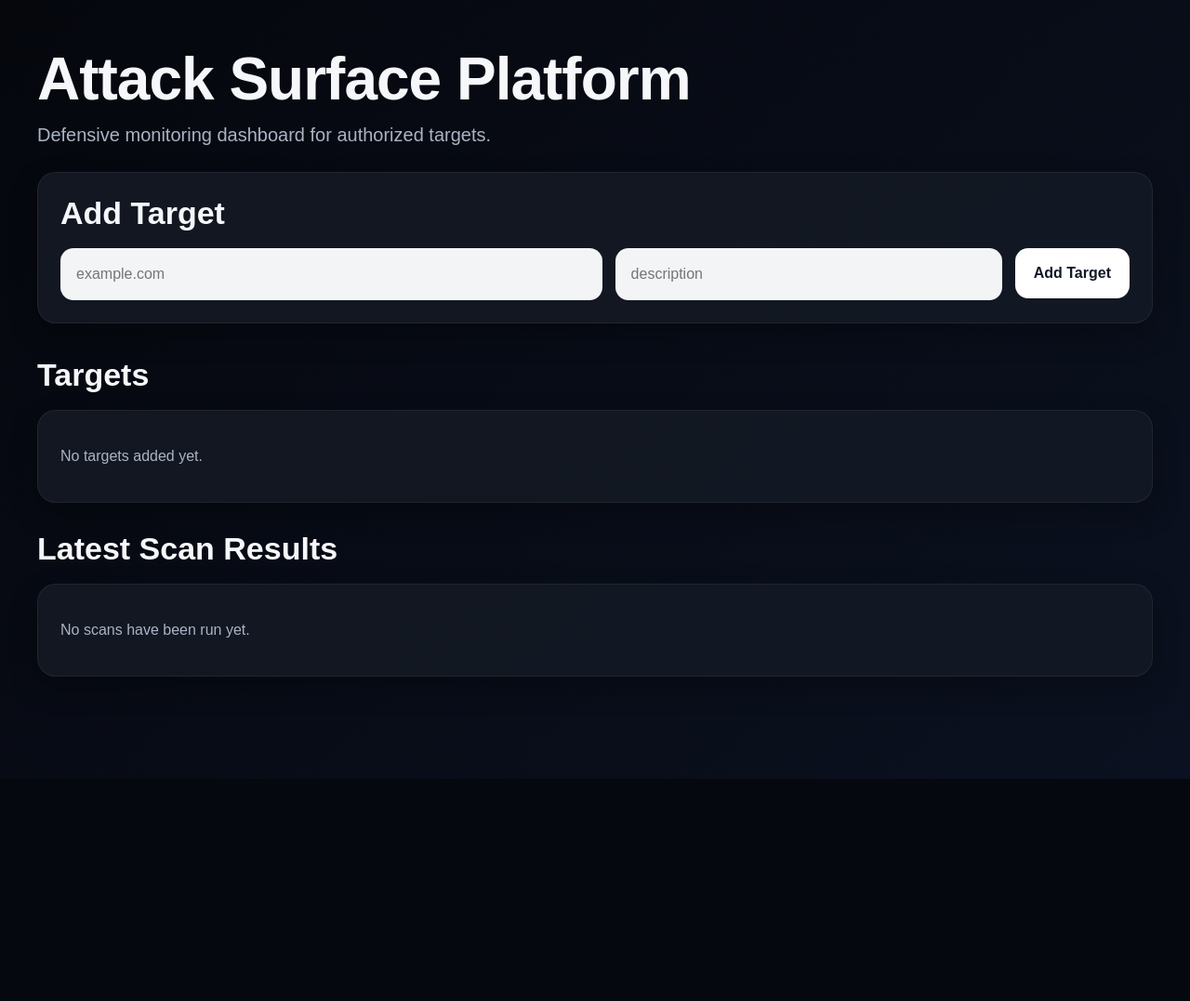
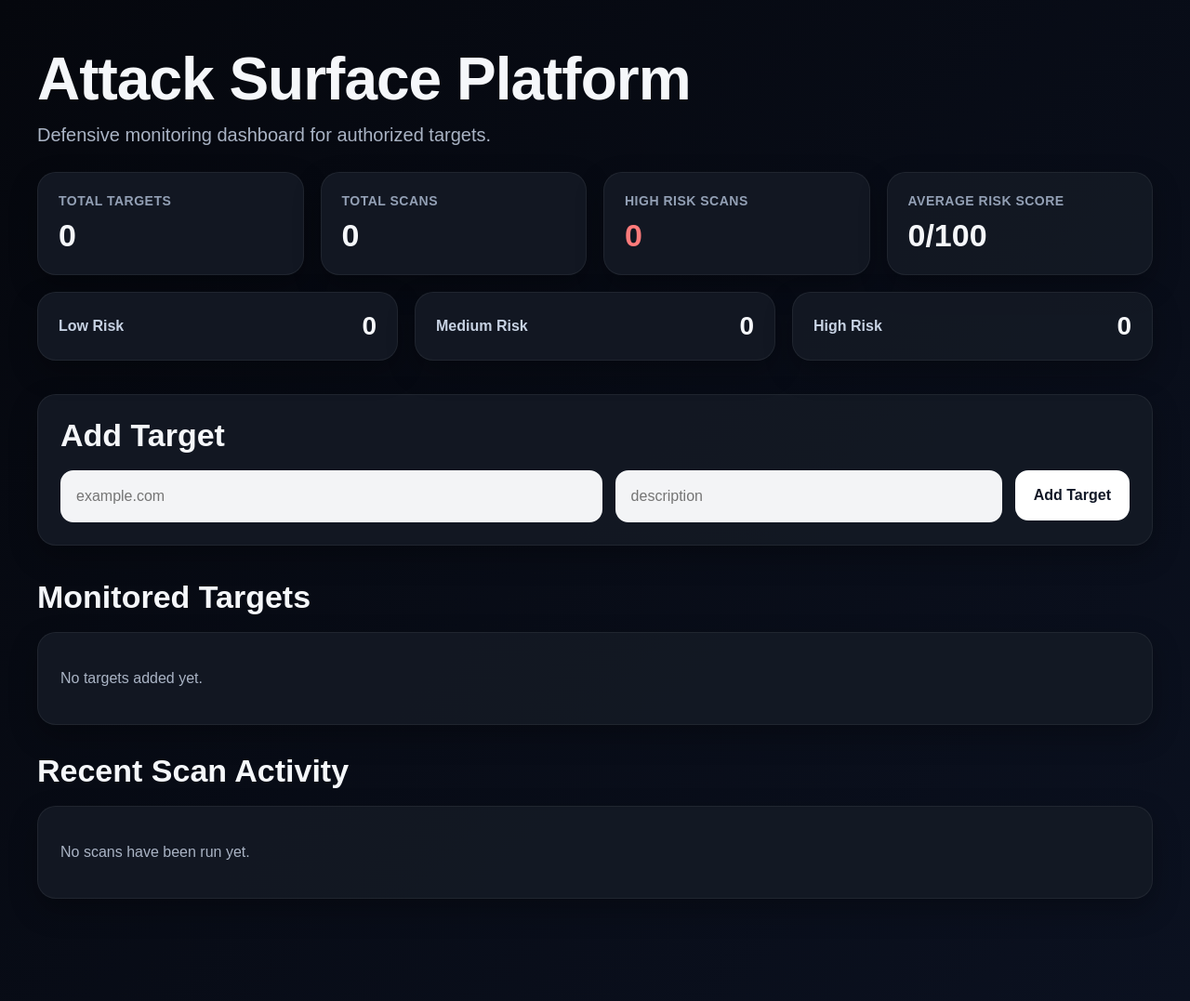
Before and after one commit to xanast/attack-surface-platform, a FastAPI app: page / in a window 1280 px wide. Shown: the whole page at 93% size. Before the commit the page ends 838 px from the top, so only its background shows below. Run offline with FastAPI, Linux system fonts and the light colour scheme; data that the repository does not hold is empty.

Commit message:
Add dashboard metrics and risk overview cards

```diff
--- a/app/static/css/style.css
+++ b/app/static/css/style.css
@@ -43,7 +43,9 @@ body {
 .panel,
 .dashboard-card,
 .result-card,
-.empty-state {
+.empty-state,
+.metric-card,
+.risk-summary-card {
     background: rgba(20, 25, 36, 0.92);
     border: 1px solid rgba(255, 255, 255, 0.06);
     border-radius: 20px;
@@ -59,6 +61,62 @@ body {
 .section-header h2 {
     margin: 0 0 18px 0;
     font-size: 34px;
+}
+
+.stats-grid {
+    display: grid;
+    grid-template-columns: repeat(4, 1fr);
+    gap: 18px;
+    margin-bottom: 18px;
+}
+
+.metric-card {
+    padding: 22px;
+    display: flex;
+    flex-direction: column;
+    gap: 10px;
+}
+
+.metric-label {
+    color: #93a0b5;
+    font-size: 14px;
+    font-weight: 700;
+    text-transform: uppercase;
+    letter-spacing: 0.5px;
+}
+
+.metric-value {
+    font-size: 34px;
+    font-weight: 800;
+    color: #f5f7fa;
+}
+
+.metric-danger .metric-value {
+    color: #ff7b7b;
+}
+
+.risk-summary-grid {
+    display: grid;
+    grid-template-columns: repeat(3, 1fr);
+    gap: 18px;
+    margin-bottom: 36px;
+}
+
+.risk-summary-card {
+    padding: 20px 22px;
+    display: flex;
+    align-items: center;
+    justify-content: space-between;
+}
+
+.risk-summary-title {
+    color: #c7d2e3;
+    font-weight: 700;
+}
+
+.risk-summary-value {
+    font-size: 28px;
+    font-weight: 800;
 }
 
 .target-form {
--- a/app/templates/index.html
+++ b/app/templates/index.html
@@ -7,6 +7,45 @@
     <p class="subtitle">
         Defensive monitoring dashboard for authorized targets.
     </p>
+</div>
+
+<div class="stats-grid">
+    <div class="metric-card">
+        <span class="metric-label">Total Targets</span>
+        <span class="metric-value">{{ stats.total_targets }}</span>
+    </div>
+
+    <div class="metric-card">
+        <span class="metric-label">Total Scans</span>
+        <span class="metric-value">{{ stats.total_scans }}</span>
+    </div>
+
+    <div class="metric-card metric-danger">
+        <span class="metric-label">High Risk Scans</span>
+        <span class="metric-value">{{ stats.high_risk_scans }}</span>
+    </div>
+
+    <div class="metric-card">
+        <span class="metric-label">Average Risk Score</span>
+        <span class="metric-value">{{ stats.avg_risk_score }}/100</span>
+    </div>
+</div>
+
+<div class="risk-summary-grid">
+    <div class="risk-summary-card">
+        <span class="risk-summary-title">Low Risk</span>
+        <span class="risk-summary-value">{{ stats.low_risk_scans }}</span>
+    </div>
+
+    <div class="risk-summary-card">
+        <span class="risk-summary-title">Medium Risk</span>
+        <span class="risk-summary-value">{{ stats.medium_risk_scans }}</span>
+    </div>
+
+    <div class="risk-summary-card">
+        <span class="risk-summary-title">High Risk</span>
+        <span class="risk-summary-value">{{ stats.high_risk_scans }}</span>
+    </div>
 </div>
 
 <div class="panel">
@@ -20,26 +59,52 @@
 </div>
 
 <div class="section-header">
-    <h2>Targets</h2>
+    <h2>Monitored Targets</h2>
 </div>
 
-{% if targets %}
+{% if target_cards %}
 <div class="card-grid">
-    {% for target in targets %}
+    {% for item in target_cards %}
     <div class="dashboard-card">
         <div class="card-top">
             <div>
-                <h3>{{ target.domain }}</h3>
-                <p class="muted">{{ target.description if target.description else "No description" }}</p>
+                <h3>{{ item.domain }}</h3>
+                <p class="muted">{{ item.description if item.description else "No description" }}</p>
             </div>
         </div>
 
+        {% if item.latest_scan %}
+        <div class="target-risk-box">
+            <div class="target-risk-row">
+                <span class="label">Latest Risk</span>
+                <span class="value risk-pill risk-{{ item.latest_scan.risk_level|lower }}">{{ item.latest_scan.risk_level }}</span>
+            </div>
+
+            <div class="target-risk-row">
+                <span class="label">Risk Score</span>
+                <span class="value">{{ item.latest_scan.risk_score }}/100</span>
+            </div>
+
+            <div class="target-risk-row">
+                <span class="label">TLS</span>
+                <span class="value">{{ item.latest_scan.tls_version }}</span>
+            </div>
+        </div>
+        {% else %}
+        <div class="target-risk-box">
+            <div class="target-risk-row">
+                <span class="label">Latest Risk</span>
+                <span class="value">Not scanned yet</span>
+            </div>
+        </div>
+        {% endif %}
+
         <div class="card-actions">
-            <form action="/scan/{{ target.id }}" method="post">
+            <form action="/scan/{{ item.id }}" method="post">
                 <button type="submit" class="scan-btn">Run Scan</button>
             </form>
 
-            <a href="/targets/{{ target.id }}" class="details-btn">View Details</a>
+            <a href="/targets/{{ item.id }}" class="details-btn">View Details</a>
         </div>
     </div>
     {% endfor %}
@@ -51,7 +116,7 @@
 {% endif %}
 
 <div class="section-header">
-    <h2>Latest Scan Results</h2>
+    <h2>Recent Scan Activity</h2>
 </div>
 
 {% if scans %}
@@ -59,13 +124,13 @@
     {% for scan in scans %}
     <div class="result-card">
         <div class="result-row">
-            <span class="label">Risk Score</span>
-            <span class="value">{{ scan.risk_score }}/100</span>
+            <span class="label">Risk Level</span>
+            <span class="value risk-pill risk-{{ scan.risk_level|lower }}">{{ scan.risk_level }}</span>
         </div>
 
         <div class="result-row">
-            <span class="label">Risk Level</span>
-            <span class="value">{{ scan.risk_level }}</span>
+            <span class="label">Risk Score</span>
+            <span class="value">{{ scan.risk_score }}/100</span>
         </div>
 
         <div class="result-row">
@@ -82,6 +147,11 @@
             <span class="label">Findings</span>
             <span class="value">{{ scan.findings if scan.findings else "None" }}</span>
         </div>
+
+        <div class="result-row">
+            <span class="label">Created At</span>
+            <span class="value">{{ scan.created_at }}</span>
+        </div>
     </div>
     {% endfor %}
 </div>
```
Also changed, not shown: other parts of app/static/css/style.css (+56 -1 lines), app/routes/web.py (+56 -6 lines).
